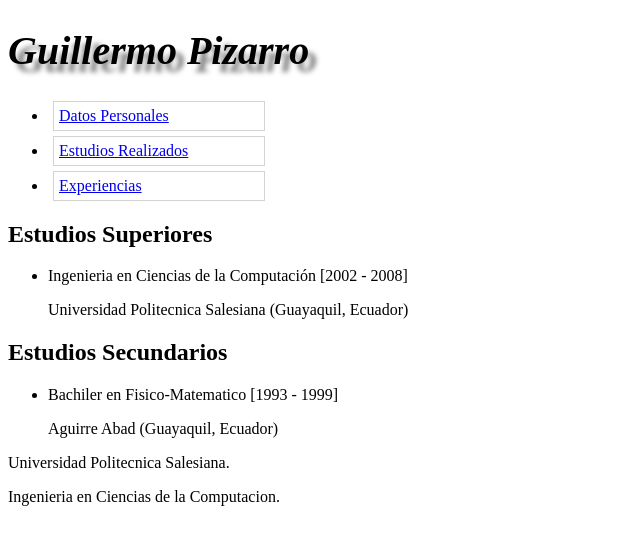
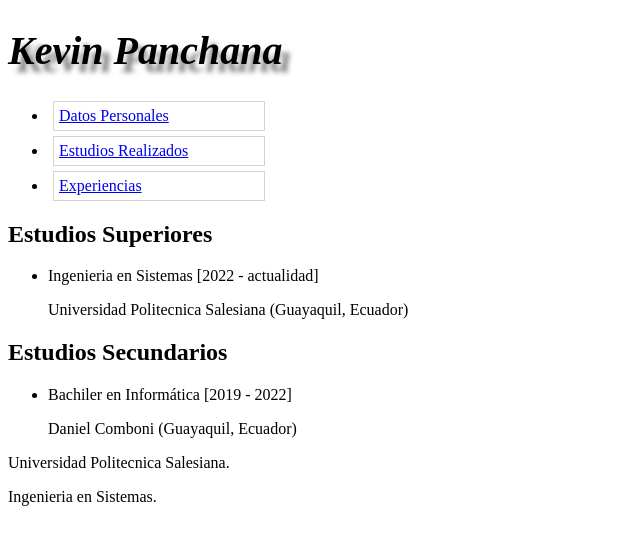
Before and after one commit to kevinP12-21/Kevin-Panchana, a plain HTML site: page p64-PPW-master/unidad_01/html/02_taller/estudios.html in a window 1280 px wide. Shown: the whole page, without its empty margins (0-640 px from the left). Drawn offline with Linux system fonts and the light colour scheme.

Commit message:
Update estudios.html

```diff
--- a/p64-PPW-master/unidad_01/html/02_taller/estudios.html
+++ b/p64-PPW-master/unidad_01/html/02_taller/estudios.html
@@ -1,13 +1,13 @@
 <!DOCTYPE html>
 <html lang="es">
     <head>
-        <title>Guillermo Pizarro</title>
+        <title>Kevin Panchana</title>
         <meta http-equiv="content-language" content="es-es">
         <link rel="stylesheet" type="text/css" href="css/estilos.css" />
     </head>
     <body>
         <header>
-            <h1>Guillermo Pizarro</h1>
+            <h1>Kevin Panchana</h1>
         </header>
         <nav>
             <ul>
@@ -20,21 +20,21 @@
             <h2>Estudios Superiores</h2>
             <ul>
                 <li>
-                    <p>Ingenieria en Ciencias de la Computación [2002 - 2008]</p>
+                    <p>Ingenieria en Sistemas [2022 - actualidad]</p>
                     <p>Universidad Politecnica Salesiana (Guayaquil, Ecuador)</p>
                 </li>
             </ul>
             <h2>Estudios Secundarios</h2>
             <ul>
                 <li>
-                    <p>Bachiler en Fisico-Matematico [1993 - 1999]</p>
-                    <p>Aguirre Abad (Guayaquil, Ecuador)</p>
+                    <p>Bachiler en Informática [2019 - 2022]</p>
+                    <p>Daniel Comboni (Guayaquil, Ecuador)</p>
                 </li>
             </ul>
         </main>
         <footer>
             <p>Universidad Politecnica Salesiana. <p/>
-            <p>Ingenieria en Ciencias de la Computacion. <p/>
+            <p>Ingenieria en Sistemas. <p/>
         </footer>
     </body>
 </html>
```
